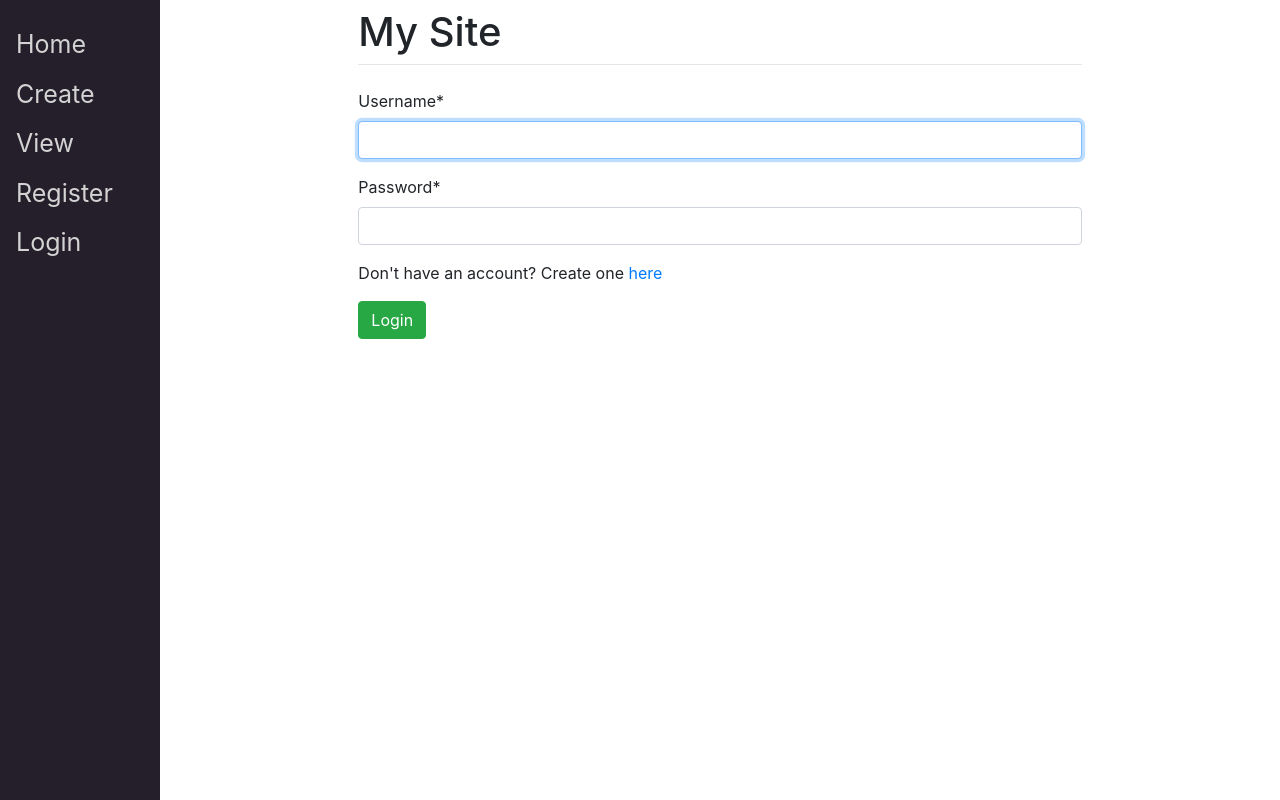
After one commit to GeorgiaSkrempou/JustDoIt, a Django app: page /login/ in a window 1280 px wide. The commit adds this page. Run offline with Django 4.2, Linux system fonts and the light colour scheme; some libraries are stand-ins or nearby versions.

Commit message:
feat:added login functionality

```diff
--- a/main/templates/main/base.html
+++ b/main/templates/main/base.html
@@ -46,21 +46,20 @@
 
 <body>
     <div class="sidenav">
-        <a href="/register">Register</a>
-        <a href="/home">Home</a>
+        <a href="">Home</a>
         <a href="/create/">Create</a>
         <a href="/5">View</a>
+        <a href="/register">Register</a>
+        <a href="/login">Login</a>
+    </div>
 
-
-    </div>
     <div id="content", name = "content", class="main">
         <div class="row justify-content-center">
             <div class="col-8">
                 <h1 class="my-2">My Site</h1>
                 <hr class="mt-0 mb-4">
-                {% block content %}
-
-                {% endblock %}
+                    {% block content %}
+                    {% endblock %}
             </div>
         </div>
     </div>
--- a/main/urls.py
+++ b/main/urls.py
@@ -3,7 +3,7 @@ from . import views
 
 urlpatterns = [
     path("<int:id>", views.index, name = "index"),
-    path("home/", views.home, name = "home"),
+    path("", views.home, name = "home"),
     path("create/", views.create, name = "create"),
 
 ]
--- /dev/null
+++ b/register/templates/registration/login.html
@@ -0,0 +1,16 @@
+{% extends "main/base.html" %}
+
+{% block title %}
+Login Here
+{% endblock %}
+
+{% load crispy_forms_tags %}
+
+{% block content %}
+<form method="POST" class="form-group">
+    {% csrf_token %}
+    {{form|crispy}}
+    <p>Don't have an account? Create one <a href="/register">here</a></p>
+    <button type="submit" class="btn btn-success">Login</button>
+</form>
+{% endblock %}
--- a/workoutsDjango/settings.py
+++ b/workoutsDjango/settings.py
@@ -131,3 +131,6 @@ CRISPY_TEMPLATE_PACK = "bootstrap4" # added this
 # https://docs.djangoproject.com/en/4.0/ref/settings/#default-auto-field
 
 DEFAULT_AUTO_FIELD = 'django.db.models.BigAutoField'
+
+LOGIN_REDIRECT_URL = ""
+LOGOUT_REDIRECT_URL = ""
--- a/workoutsDjango/urls.py
+++ b/workoutsDjango/urls.py
@@ -21,4 +21,5 @@ urlpatterns = [
     path('admin/', admin.site.urls),
     path("register/", v.register, name = "register"),
     path('', include("main.urls")),
+    path('', include("django.contrib.auth.urls"))
 ]
```
